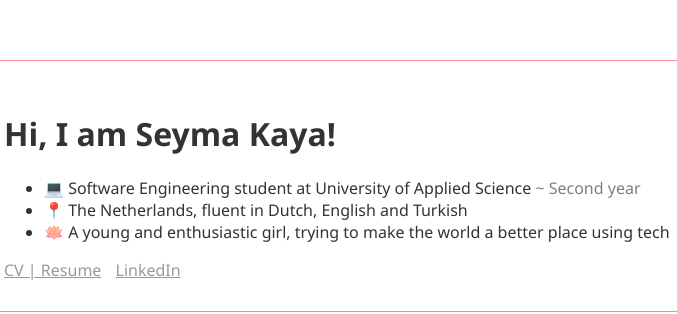
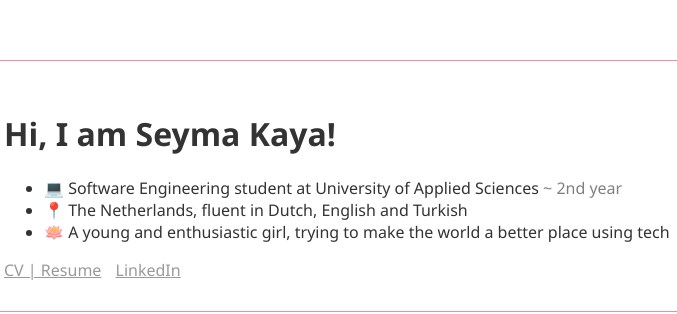
Before and after one commit to seyma-kaya/portfolio, a plain HTML site: page index.html in a window 1280 px wide. Shown: the top 314 px of the page, 117-794 px from the left. Drawn offline with Linux system fonts and the light colour scheme.

Commit message:
Update index.html

```diff
--- a/index.html
+++ b/index.html
@@ -13,7 +13,7 @@
         <div class="header-information">
             <h1>Hi, I am Seyma Kaya!</h1>
             <ul>
-                <li><a>💻 Software Engineering student at University of Applied Science</a><a style="color: #7f7f7f"> ~ Second year</a></li>
+                <li><a>💻 Software Engineering student at University of Applied Sciences</a><a style="color: #7f7f7f"> ~ 2nd year</a></li>
                 <li><a>📍 The Netherlands, fluent in Dutch, English and Turkish</a></li>
                 <li><a>🪷 A young and enthusiastic girl, trying to make the world a better place using tech</a></li>
             </ul>
```
